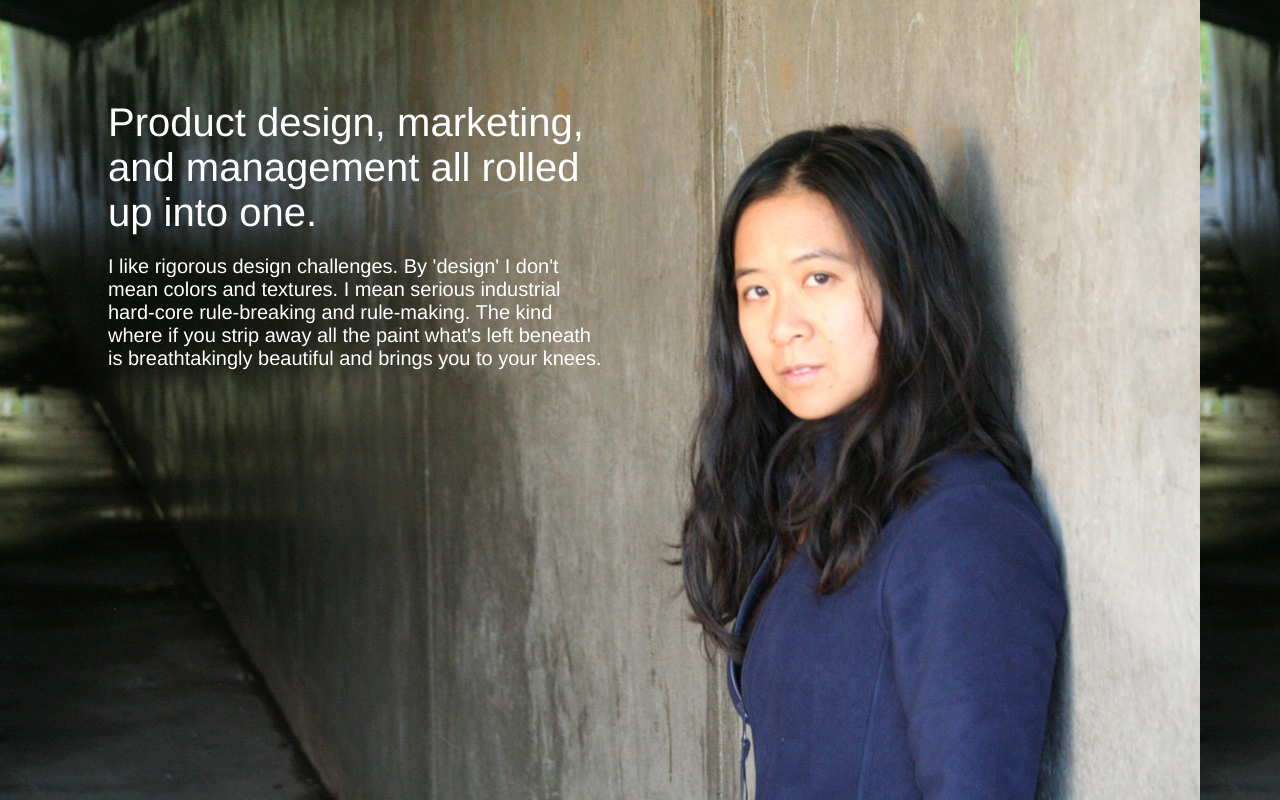
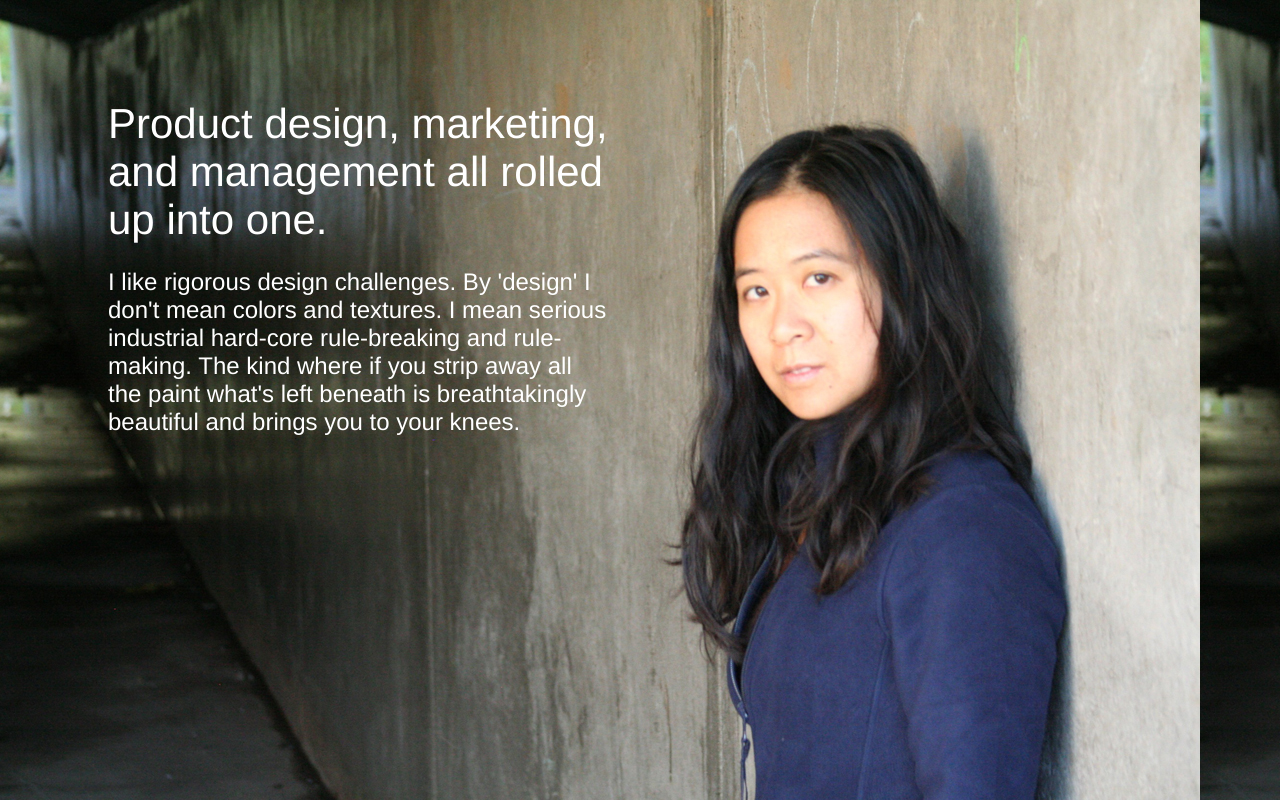
Before and after one commit to kuobot/self, a plain HTML site: page index.html in a window 1280 px wide. Drawn offline with Linux system fonts and the light colour scheme.

Commit message:
fixed text

```diff
--- a/stylesheet.css
+++ b/stylesheet.css
@@ -13,10 +13,10 @@ font-family: Ariel, Helvetica, Vendana;
 
 .title {
    color: #FFF;
-   font-size: 40px;
+   font-size: 42px;
 }
 
 p {
    color: #FFF;
-   font-size: 20px;
+   font-size: 24px;
 }
```
